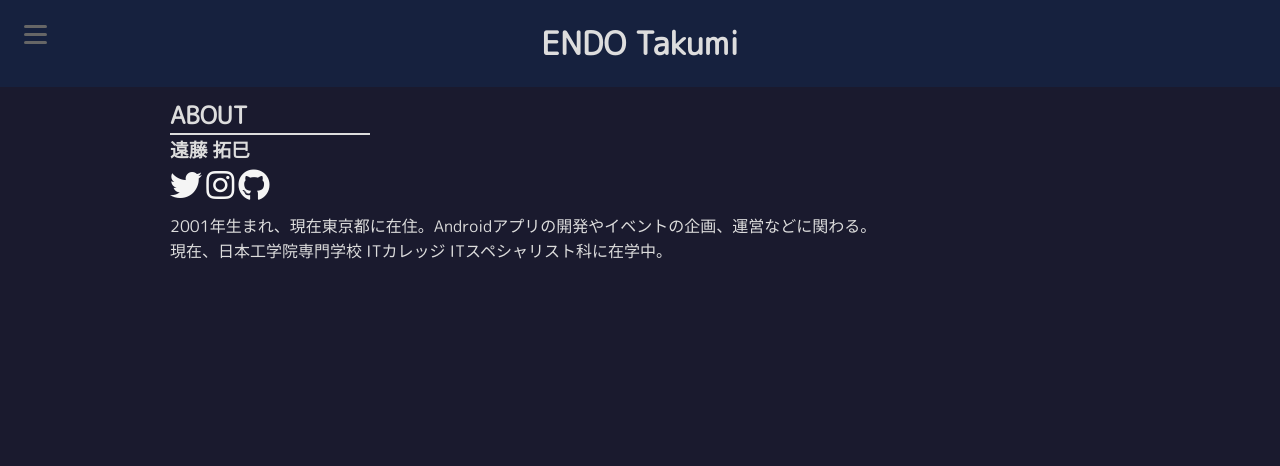
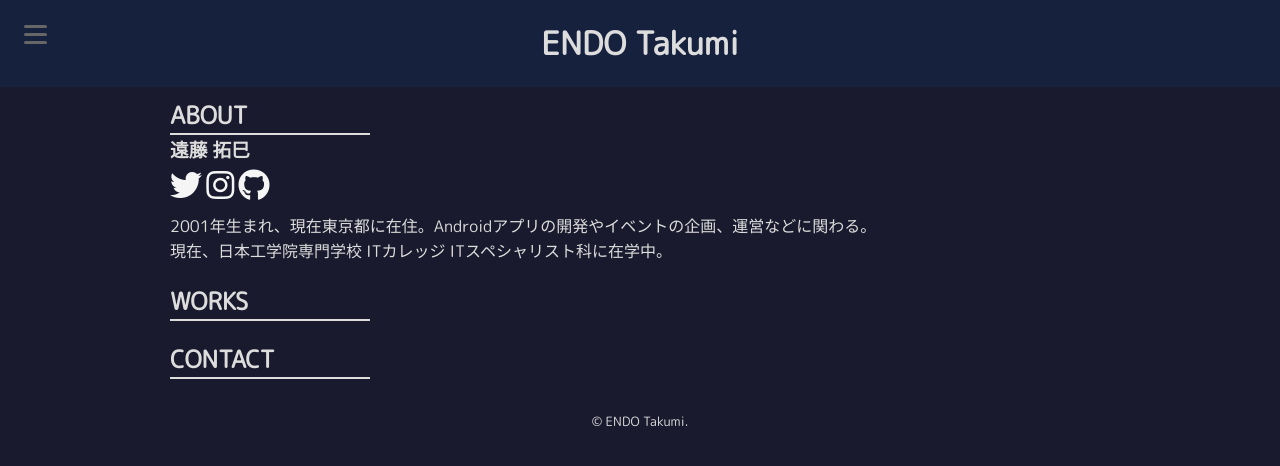
Before and after one commit to ENDOTAKUMI/portfolio-2023, a plain HTML site: page index.html in a window 1280 px wide. Drawn offline with Linux system fonts and the light colour scheme.

Commit message:
フッターと各種sectionを作成

```diff
--- a/css/main.css
+++ b/css/main.css
@@ -32,6 +32,13 @@ section {
 #link_icon i {
     color: #ddd;
 }
+
+#footer{
+	color: #ddd;
+	padding:20px;
+    text-align: center;
+}
+
 /* ==========================
     ヘッダーに関する定義
 ========================== */
--- a/index.html
+++ b/index.html
@@ -51,6 +51,18 @@
                 <p>2001年生まれ、現在東京都に在住。Androidアプリの開発やイベントの企画、運営などに関わる。<br>
                 現在、日本工学院専門学校 ITカレッジ ITスペシャリスト科に在学中。</p>
             </section>
+
+            <section id="works">
+                <h2>WORKS</h2>
+            </section>
+
+            <section id="contact">
+                <h2>CONTACT</h2>
+            </section>
+
+            <footer id="footer">
+                <small>&copy; ENDO Takumi.</small>
+            </footer>
         </div>
 
         <script src="js/jquery-3.6.0.min.js"></script>
```
